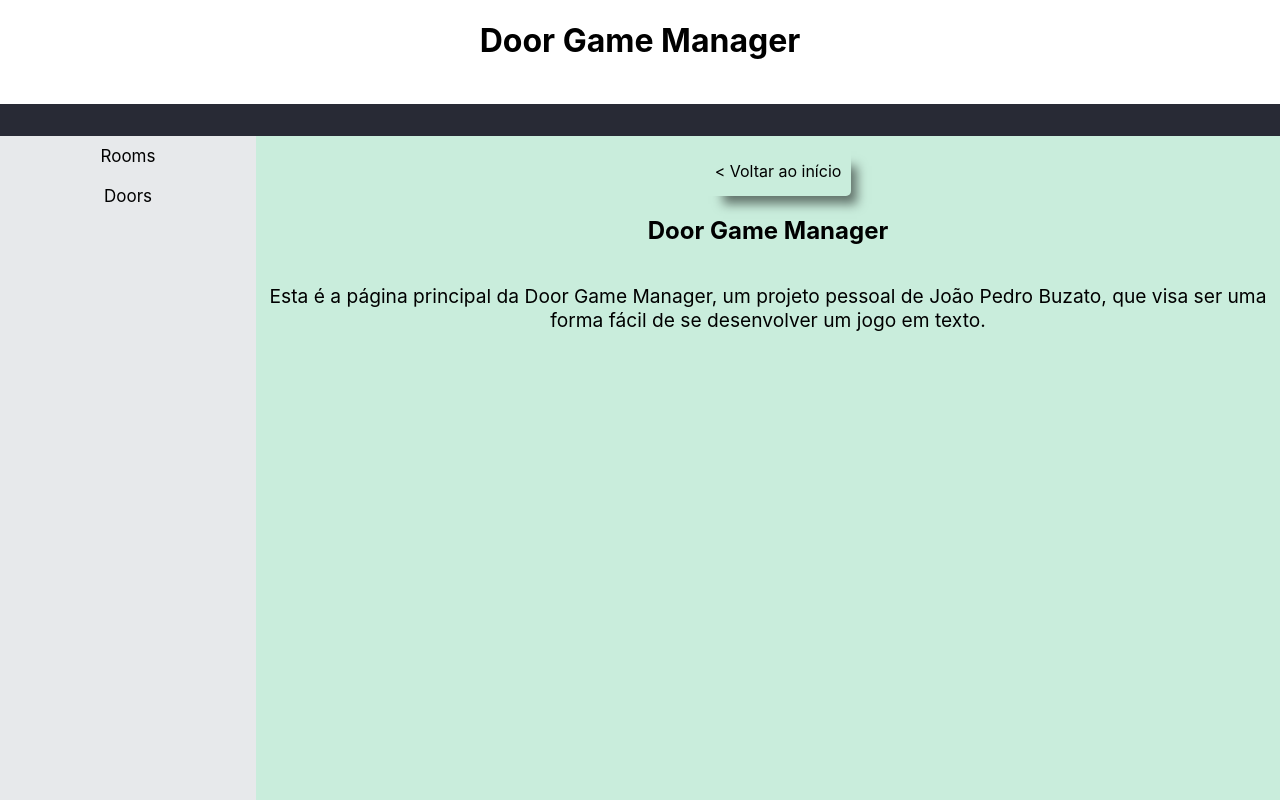
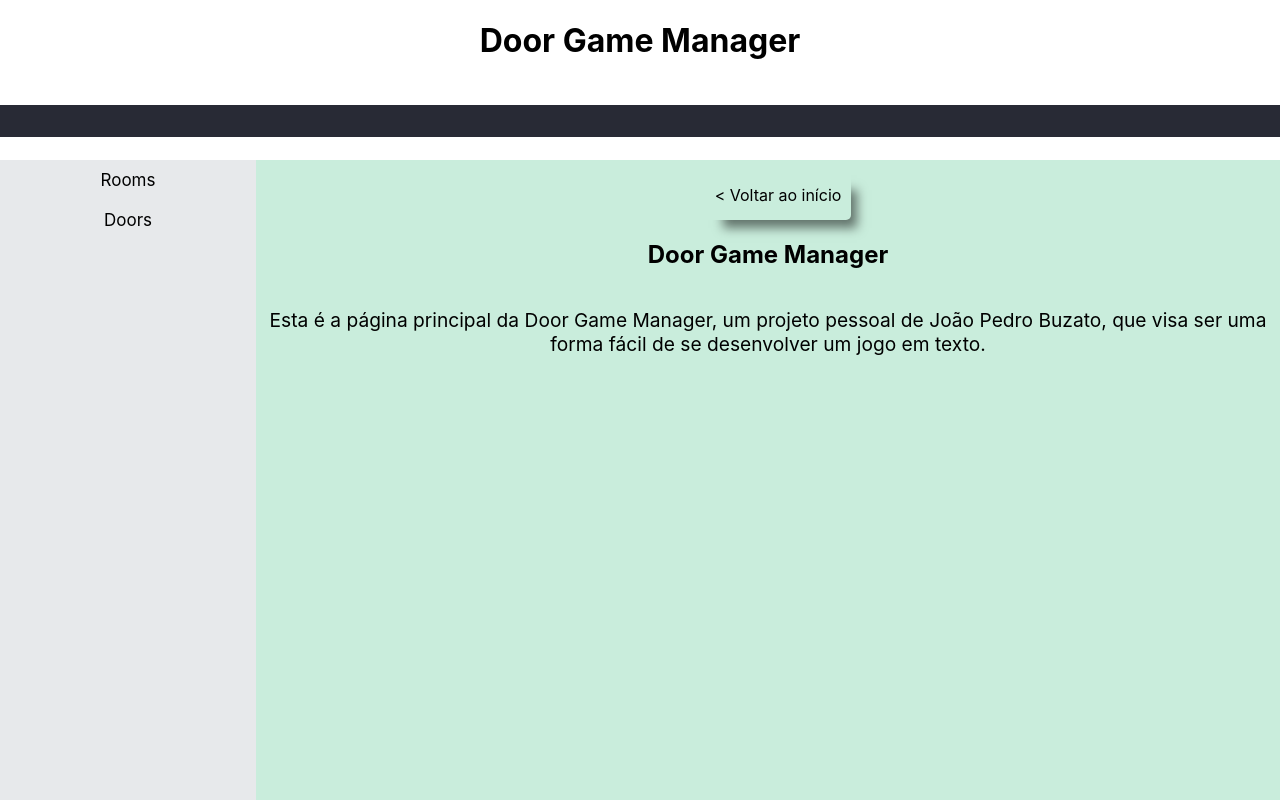
Before and after one commit to joaobuzato/door-game-manager, a React (Create React App) app: page / in a window 1280 px wide. Built offline with nearby package versions, Linux system fonts and the light colour scheme.

Commit message:
adicionando a door-game-manager

```diff
--- a/src/App.module.css
+++ b/src/App.module.css
@@ -1,7 +1,25 @@
 .app_container {
-  display: flex;
-  background-color: red;
+
   width: 100vw;
   height: 100vh;
-  flex-wrap: wrap;
+  display: grid;
+  grid-template-columns: repeat(5, 1fr);
+  grid-template-rows: repeat(5, 1fr);
+  grid-column-gap: 0px;
+  grid-row-gap: 0px;
+
 }
+
+
+
+.parent {
+  display: grid;
+  grid-template-columns: repeat(5, 1fr);
+  grid-template-rows: repeat(5, 1fr);
+  grid-column-gap: 0px;
+  grid-row-gap: 0px;
+  }
+
+  .div1 { grid-area: 1 / 1 / 2 / 6; }
+  .div2 { grid-area: 2 / 1 / 6 / 2; }
+  .div3 { grid-area: 2 / 2 / 6 / 6; }
--- a/src/components/Header.module.css
+++ b/src/components/Header.module.css
@@ -1,7 +1,5 @@
 .header {
-  width: 100vw;
-  height: 13vh;
-  min-height: 80px;
+  grid-area: 1 / 1 / 2 / 6;
   background-color: #fff;
   display:flex;
   flex-wrap: wrap;
--- a/src/components/Header.tsx
+++ b/src/components/Header.tsx
@@ -5,8 +5,8 @@
     <>
       <header className={styles.header}>
         <h1>Door Game Manager</h1>
+        <nav></nav>
       </header>
-      <nav></nav>
     </>
   );
 }
--- a/src/components/Main.module.css
+++ b/src/components/Main.module.css
@@ -1,11 +1,10 @@
 .main {
-    width: 80vw;
-    height: 83vh;
     background-color: #C9EDDC;
     display: flex;
     flex-wrap: wrap;
     flex-direction: column;
     align-items: center;
+    grid-area: 2 / 2 / 6 / 6;
 
 
 }
--- a/src/components/Menu.module.css
+++ b/src/components/Menu.module.css
@@ -1,11 +1,10 @@
 .aside {
-  width: 20vw;
-  height: 83vh;
+
   background-color: #E7E9EB;
   display: flex;
-  flex-wrap: wrap;
   flex-direction: column;
   align-items: flex-end;
+  grid-area: 2 / 1 / 6 / 2;
 }
 
 .aside button {
--- /dev/null
+++ b/src/components/Room/ListRoom.module.css
@@ -0,0 +1,19 @@
+.ul {
+    max-height: 400px;
+    overflow: overlay;
+    display:flex;
+    flex-direction: column;
+    border: 1px black solid;
+    margin: 30px;
+    padding:30px;
+    width: 60%;
+}
+
+.ul li {
+    display: flex;
+    width: 90%;
+    justify-content: flex-end;
+    border: 1px solid black;
+    padding:10px;
+    margin-bottom: 10px;
+}
--- a/src/components/Room/ListRoom.tsx
+++ b/src/components/Room/ListRoom.tsx
@@ -3,6 +3,7 @@
 import { Room } from "../../types";
 import RoomForm from "./RoomForm";
 import Button from "../UI/Button";
+import styles from "./ListRoom.module.css";
 
 export default function ListRoom() {
   const [rooms, setRooms] = useState(Array<Room>);
@@ -46,17 +47,17 @@
       >
         Add New Room
       </button>
-      <ul>
+      <ul className={styles.ul}>
         {rooms.map((room) => {
           return (
             <li key={room.id}>
               {room.title}
-              <Button value={room.id} onClick={editHandler}>
+              <button value={room.id} onClick={editHandler}>
                 edit
-              </Button>
-              <Button value={room.id} onClick={deleteHandler}>
+              </button>
+              <button value={room.id} onClick={deleteHandler}>
                 delete
-              </Button>
+              </button>
             </li>
           );
         })}
--- a/src/components/Room/RoomForm.module.css
+++ b/src/components/Room/RoomForm.module.css
@@ -2,7 +2,7 @@
     margin: 30px;
     padding:30px;
     width: 60%;
-    border: 2px solid black;
+    border: 1px solid black;
     display: flex;
     flex-direction: column;
     align-items: center;
```
